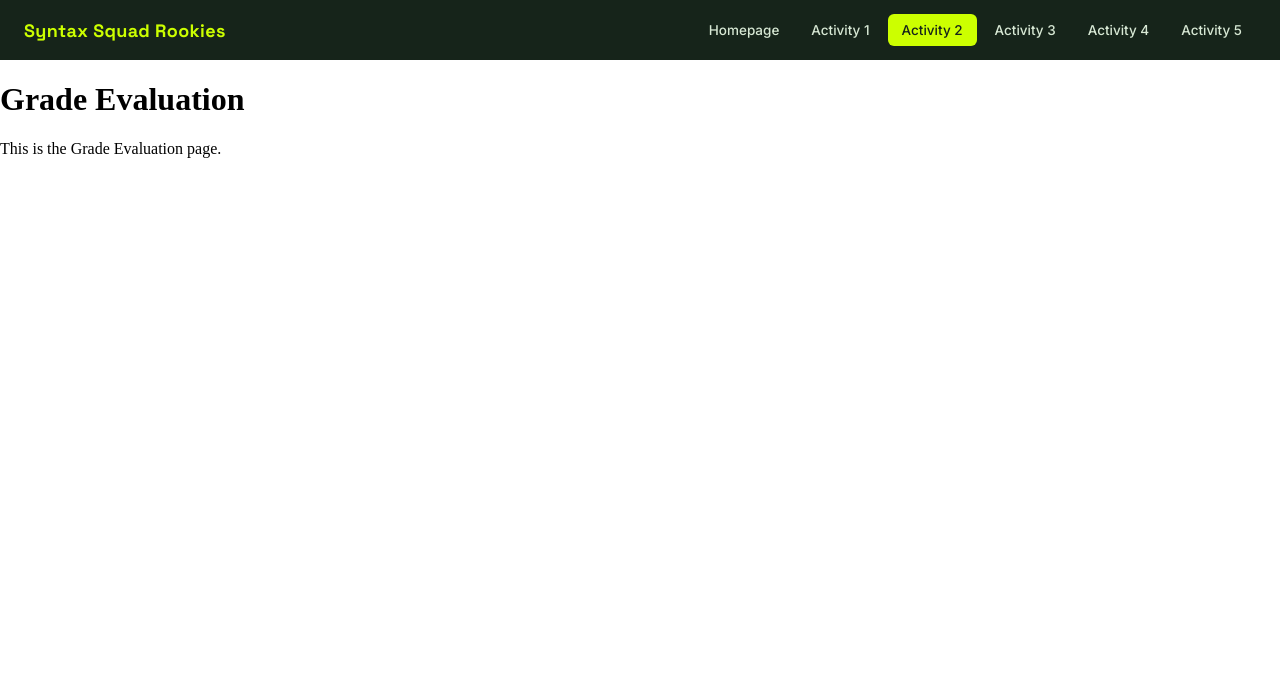
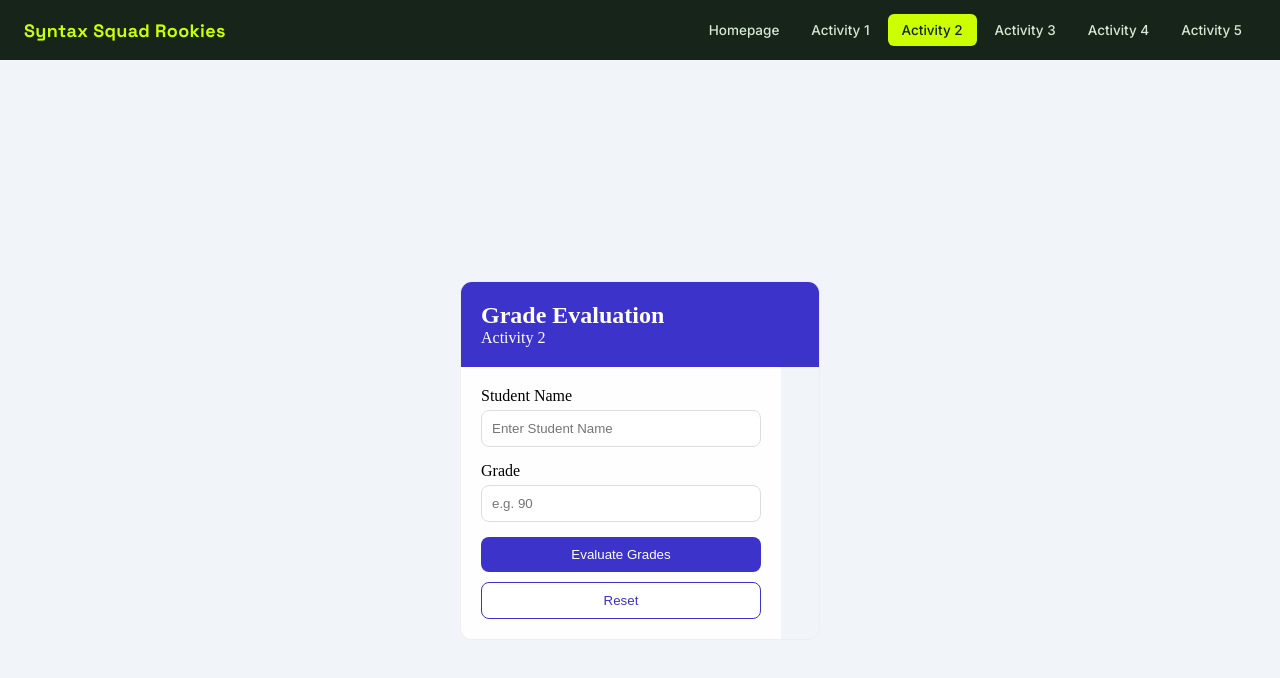
Before and after one commit to Cymieus/Group-Project-Vercel, a React (Vite) app: page / in a window 1280 px wide. Both pictures are taken after a click on the button "Activity 2". Shown: the top 678 px of the page. Built offline with nearby package versions, Linux system fonts and the light colour scheme.

Commit message:
Grade Eval

```diff
--- a/src/pages/GradeEvaluaton.jsx
+++ b/src/pages/GradeEvaluaton.jsx
@@ -1,10 +1,97 @@
+import { useState } from "react"
+
 function GradeEvaluation() {
-    return (
-        <div>
-            <h1>Grade Evaluation</h1>
-            <p>This is the Grade Evaluation page.</p>
+  const [studentName, setStudentName] = useState("")
+  const [grade, setGrade] = useState("")
+  const [message, setMessage] = useState("")
+  const [submittedName, setSubmittedName] = useState("")
+
+  function handleCheck(e) {
+    e.preventDefault()
+
+    if (studentName.trim() === "") {
+      setMessage("Please enter the student name.")
+      return
+    }
+
+    if (grade.trim() === "" ) {
+      setMessage("Please enter a valid grade.")
+      return
+    }
+    setSubmittedName(studentName.trim())
+    if (grade > 100) {
+        setSubmittedName("")
+        setGrade("")
+      setMessage("Please enter a valid grade")
+    }
+    else if (grade >= 90) {
+      setMessage("Excellent")
+    } else if (grade >= 85) {
+      setMessage("Very Good")
+    } else if (grade >= 80) {
+      setMessage("Good")
+    } else if (grade >= 75) {
+      setMessage("Passed")
+    }
+     else {
+      setMessage("Failed")
+    }
+  }
+
+  function handleReset() {
+    setStudentName("")
+    setGrade("")
+    setMessage("")
+    setSubmittedName("")
+  }
+
+  let boxStyle = {}
+
+  return (
+    <div style={{ minHeight: "100vh", display: "flex", justifyContent: "center", alignItems: "center", background: "#f1f5f9" }}>
+      <div style={{ width: "360px", border: "1px solid #eee", borderRadius: "12px", overflow: "hidden" }}>
+        <div style={{ background: "#3b33ca", color: "white", padding: "20px" }}>
+          <h2 style={{ margin: 0 }}>Grade Evaluation</h2>
+          <p style={{ margin: 0 }}>Activity 2</p>
         </div>
-    );
+        <form onSubmit={handleCheck}>
+          <div style={{ width: "320px", padding: "20px", background: "#fffefe" }}>
+            <label>Student Name</label>
+            <input type="text" placeholder="Enter Student Name" value={studentName}
+            onChange={(e) => {
+              setStudentName(e.target.value)
+              setMessage("")
+              setSubmittedName("")
+            }}
+            style={{ width: "100%", padding: "10px", marginTop: "5px", marginBottom: "15px", border: "1px solid #ddd", borderRadius: "8px", boxSizing: "border-box" }}></input>
+
+            <label>Grade</label>
+            <input type="number" placeholder="e.g. 90" value={grade}
+            onChange={(e) => {
+            setGrade(e.target.value)
+            setMessage("")
+            setSubmittedName("")
+            }}
+            style={{ width: "100%", padding: "10px", marginTop: "5px", marginBottom: "15px", border: "1px solid #ddd", borderRadius: "8px", boxSizing: "border-box" }}></input>
+
+            {message !== "" && (
+              <div style={{ padding: "12px", borderRadius: "8px", marginBottom: "15px", ...boxStyle }}>
+                {submittedName !== "" && (
+                  <p style={{ margin: "0 0 4px 0", fontWeight: "bold", textAlign: "center" }}>
+                    Student {submittedName} , Grade: {grade}
+                  </p>
+                )}
+                <p style={{ margin: 0, textAlign: "center" }}>{message}</p>
+              </div>
+            )}
+
+            <button type="submit" style={{ width: "100%", padding: "10px", background: "#3b33ca", color: "white", border: "none", borderRadius: "8px", marginBottom: "10px" }}>Evaluate Grades</button>
+            <button type="button" onClick={handleReset} style={{ width: "100%", padding: "10px", background: "white", color: "#3b33ca", border: "1px solid #3b33ca", borderRadius: "8px" }}>Reset</button>
+          </div>
+        </form>
+      </div>
+    </div>
+  )
 }
 
 export default GradeEvaluation;
--- a/src/pages/Homepage.jsx
+++ b/src/pages/Homepage.jsx
@@ -66,13 +66,12 @@ function Homepage({ onNavigate }) {
 					<h2>Grade Evaluation</h2>
 				</button>
 
+				<button className="card" onClick={() => onNavigate('password')}>
+					<h2>Password Checker</h2>
+				</button>
+
 				<button className="card" onClick={() => onNavigate('electricity')}>
 					<h2>Electricity Bill</h2>
-				</button>
-
-
-				<button className="card" onClick={() => onNavigate('password')}>
-					<h2>Password Checker</h2>
 				</button>
 
 				<button className="card" onClick={() => onNavigate('attendance')}>
```
